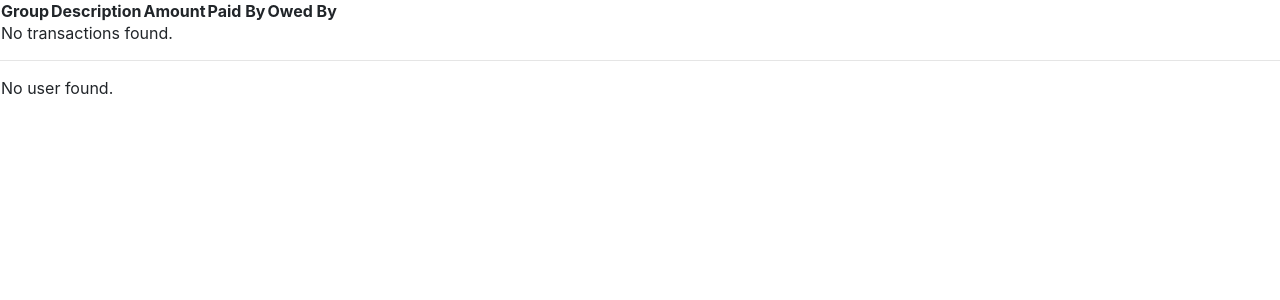
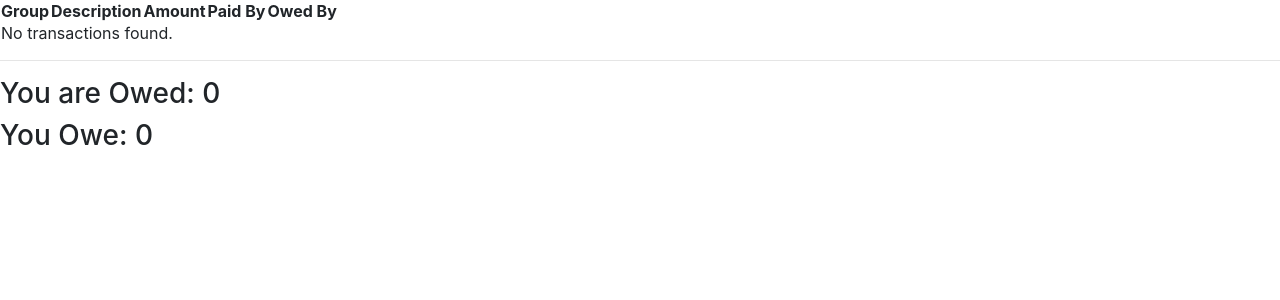
Before and after one commit to belwalrahul/paypals, a Django app: page / in a window 1280 px wide. Shown: the part 56-356 px from the top of the page. Run offline with Django 4.2, Linux system fonts and the light colour scheme; the visitor is signed in with stand-in values (Sample User, id 1); data that the repository does not hold is empty.

Commit message:
overall total

```diff
--- a/core/templates/home.html
+++ b/core/templates/home.html
@@ -33,16 +33,5 @@
 
 <hr />
 
-<table>
-    <tbody>
-        {% for user in users %}
-          <tr>
-            <td>{{ user.first_name }}</td>
-          </tr>
-        {% empty %}
-          <tr>
-            <td colspan="3">No user found.</td>
-          </tr>
-        {% endfor %}
-      </tbody>
-</table>
+<h3>You are Owed: {{ owed }}</h3>
+<h3>You Owe: {{ owe }}</h3>
--- a/core/views.py
+++ b/core/views.py
@@ -9,17 +9,28 @@ from django.contrib.auth.models import User
 
 @login_required(login_url='/login/')
 def home(request):
-    trans_obj = Transactions.objects.filter(paid_by=request.user)
-    # print(friend_obj.friends)
-    trans_owed_by = trans_obj
     page_data = {}
     transaction_data = {}
+    total_paid = 0
+    total_owed = 0
     try:
-        transactions = Transactions.objects.filter(paid_by = request.user)
+        transactions = Transactions.objects.filter(owed_by = request.user)
+        transactions_paid = Transactions.objects.filter(paid_by = request.user)
+
+        for paid in transactions_paid:
+            noOfPeople = paid.owed_by.count()
+            total_paid += ((paid.amount / noOfPeople) * (noOfPeople-1))
+        for owed in transactions:
+            if owed.paid_by != request.user:
+                noOfPeople = owed.owed_by.count()
+                total_owed += (owed.amount / noOfPeople)
+
+        print("Owed: " + str(total_paid))
+        print("Owe: " + str(total_owed))
         for transaction in transactions:
             transaction_data[transaction] = transaction.owed_by.all()
         # print("----------------> " + transactions + " <----------------")a
-        page_data = { "transactions": transaction_data}
+        page_data = { "transactions": transaction_data, "owed": total_paid, "owe": total_owed }
     except Transactions.DoesNotExist:
         page_data = {}
 
@@ -126,7 +137,7 @@ def add_friend(request):
                 friend_obj, created = Friend.objects.get_or_create(user=friend)
                 friend_obj.friends.add(request.user)
 
-                return redirect('home.html')
+                return redirect('/')
             else:
                 return render(request, 'add_friend.html', {'form': form})
     else:
```
